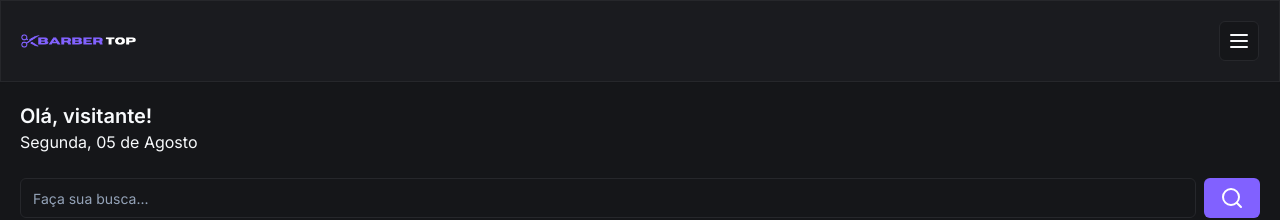
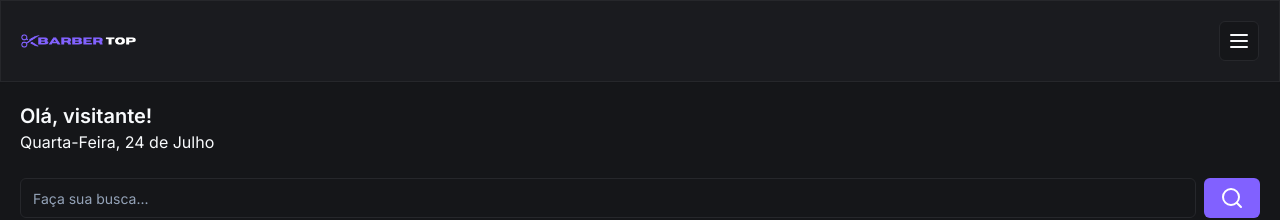
Before and after one commit to emerss001/barber-top, a Next.js app: page / in a window 1280 px wide. Shown: the top 220 px of the page. Built offline with nearby package versions, Linux system fonts and the light colour scheme; no server answers; the database is empty.

Commit message:
feat: update welcome messae

```diff
--- a/app/page.tsx
+++ b/app/page.tsx
@@ -8,6 +8,8 @@
 import Search from "./_components/search"
 import { getServerSession } from "next-auth"
 import { authOptions } from "./_lib/auth"
+import { format } from "date-fns"
+import { ptBR } from "date-fns/locale"
 
 export default async function Home() {
   const session = await getServerSession(authOptions)
@@ -46,7 +48,15 @@
         <h2 className="text-xl font-semibold">
           Olá, {session?.user ? session.user.name + "!" : "visitante!"}
         </h2>
-        <p>Segunda, 05 de Agosto</p>
+        <p>
+          <span className="capitalize">
+            {format(new Date(), "EEEE, dd", { locale: ptBR })}
+          </span>
+          <span>&nbsp;de&nbsp;</span>
+          <span className="capitalize">
+            {format(new Date(), "MMMM", { locale: ptBR })}
+          </span>
+        </p>
 
         <div className="mt-6">
           <Search />
```
